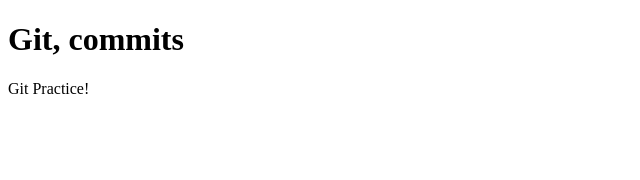
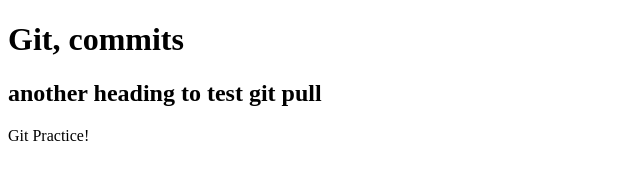
Before and after one commit to TahaXCoder/hello, a plain HTML site: page index.html in a window 1280 px wide. Shown: the whole page, without its empty margins (0-640 px from the left). Drawn offline with Linux system fonts and the light colour scheme.

Commit message:
Adding h2

```diff
--- a/index.html
+++ b/index.html
@@ -7,6 +7,7 @@
 </head>
 <body>
     <h1>Git, commits</h1>
+    <h2> another heading to test git pull</h2>
     <p>Git Practice!</p>
 </body>
 </html>
```
